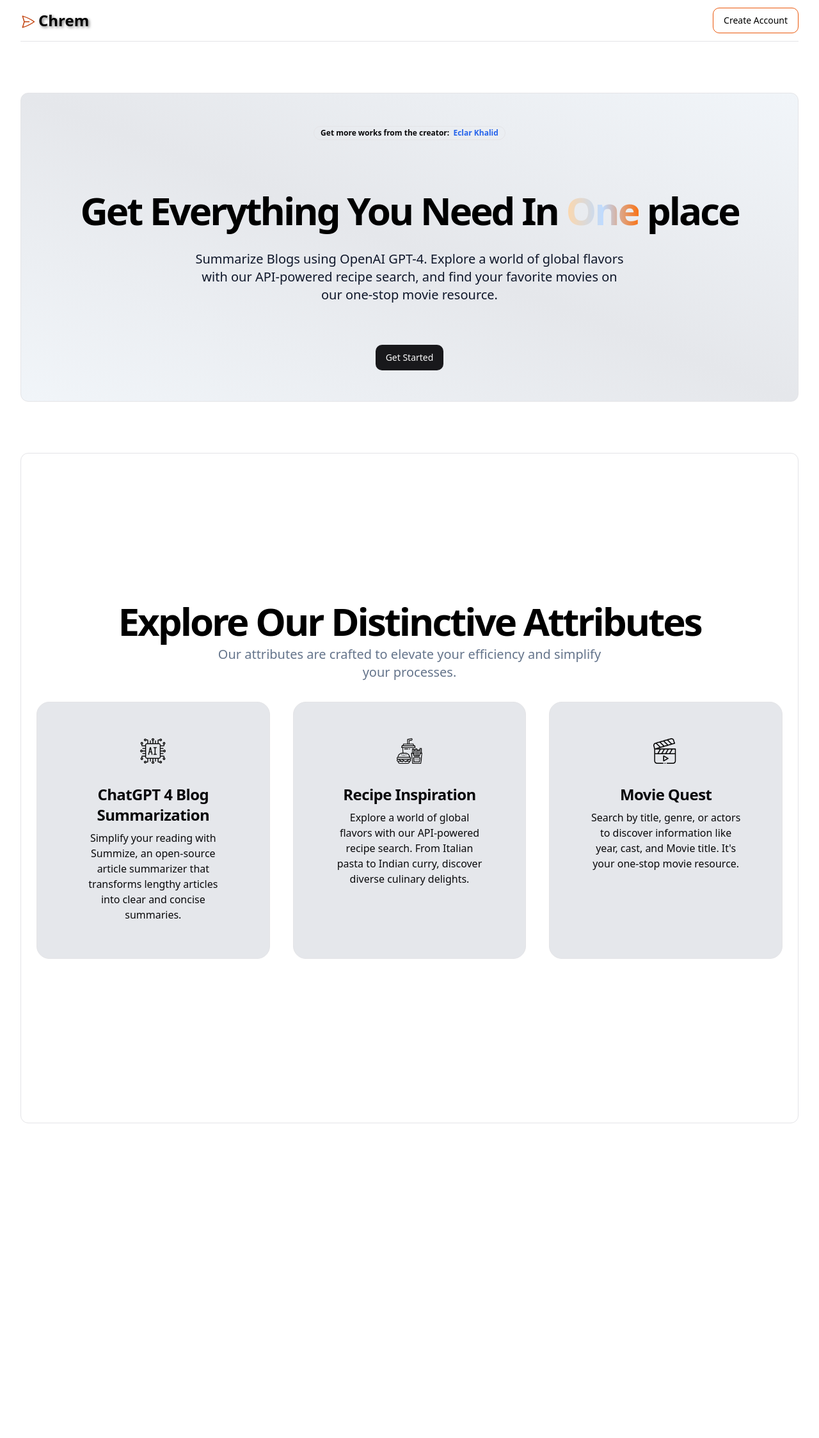
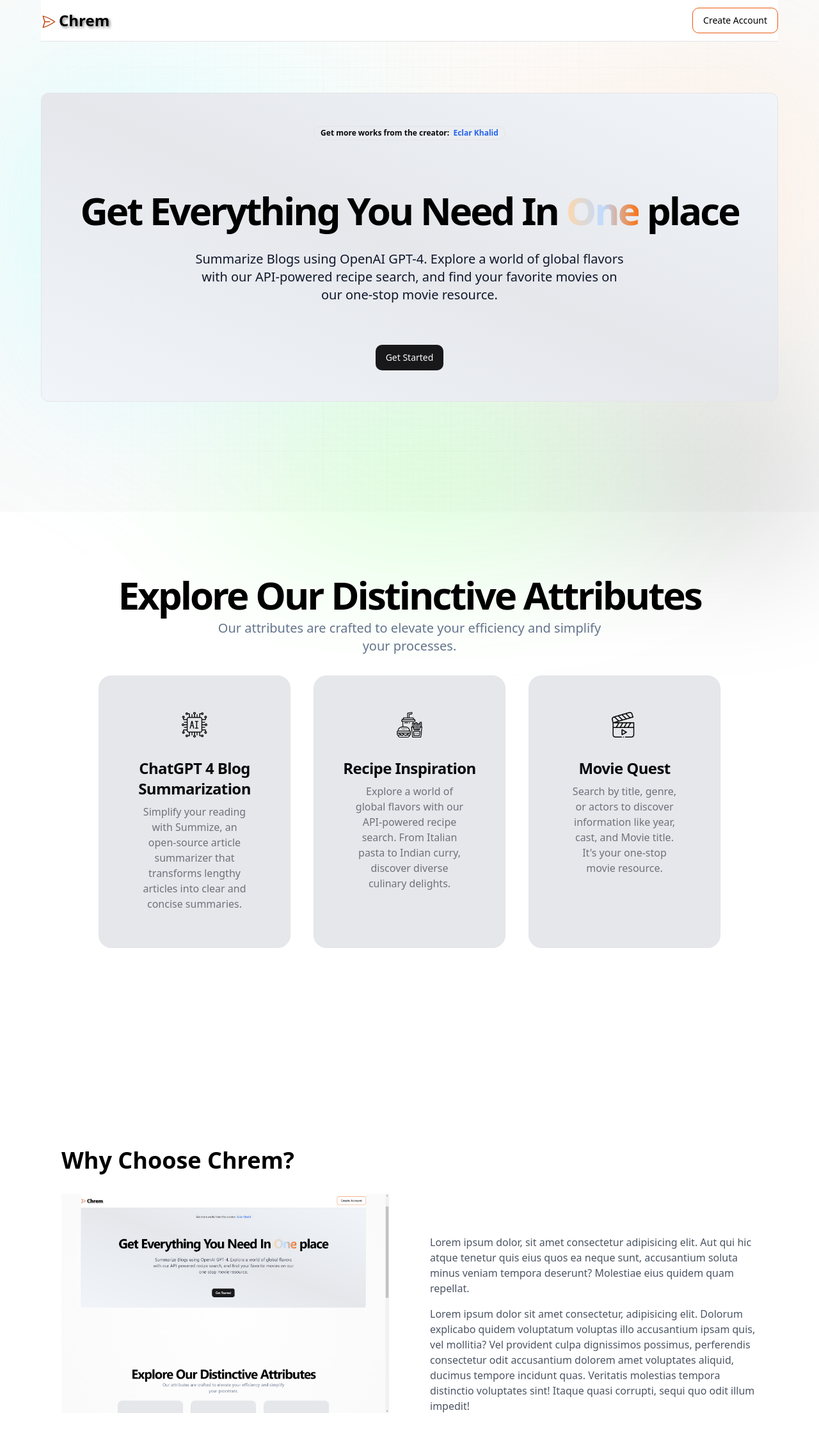
Before and after one commit to Eclarkhalid/chrem, a Next.js app: page / in a window 1280 px wide. Shown: the top 2248 px of the page at 64% size. Before the commit the page ends 1756 px from the top, so only its background shows below. Built offline with nearby package versions, Linux system fonts and the light colour scheme.

Commit message:
adding about page

```diff
--- /dev/null
+++ b/app/components/About.tsx
@@ -0,0 +1,45 @@
+import Image from "next/image";
+import banner from '../../assets/banner.png'
+
+const About = () => {
+  return <>
+    <section>
+      <div className="mx-auto max-w-screen-xl px-4 py-8 sm:px-6 sm:py-24 lg:px-8">
+        <div className="max-w-3xl">
+          <h2 className="text-3xl font-bold sm:text-4xl">
+            Why Choose Chrem?
+          </h2>
+        </div>
+
+        <div className="mt-8 grid grid-cols-1 gap-8 lg:grid-cols-2 lg:gap-16">
+          <div className="relative h-64 overflow-hidden sm:h-80 lg:h-full">
+            <Image src={banner} alt={"banner"} />
+          </div>
+
+          <div className="lg:py-16">
+            <article className="space-y-4 text-gray-600">
+              <p>
+                Lorem ipsum dolor, sit amet consectetur adipisicing elit. Aut qui
+                hic atque tenetur quis eius quos ea neque sunt, accusantium soluta
+                minus veniam tempora deserunt? Molestiae eius quidem quam repellat.
+              </p>
+
+              <p>
+                Lorem ipsum dolor sit amet consectetur, adipisicing elit. Dolorum
+                explicabo quidem voluptatum voluptas illo accusantium ipsam quis,
+                vel mollitia? Vel provident culpa dignissimos possimus, perferendis
+                consectetur odit accusantium dolorem amet voluptates aliquid,
+                ducimus tempore incidunt quas. Veritatis molestias tempora
+                distinctio voluptates sint! Itaque quasi corrupti, sequi quo odit
+                illum impedit!
+              </p>
+            </article>
+          </div>
+        </div>
+      </div>
+    </section>
+
+  </>;
+}
+
+export default About;
--- a/app/components/Features.tsx
+++ b/app/components/Features.tsx
@@ -18,14 +18,14 @@
                 </p>
                 <div className="flex justify-center flex-wrap gap-9 py-6">
                   {services.map((service) => (
-                    <Card key={service.label} className='flex-1 sm:w-[300px] sm:min-w-[300px] w-full rounded-[20px] shadow-3xl px-10 py-8 bg-gray-200'>
+                    <Card key={service.label} className='flex-1 sm:w-[300px] sm:min-w-[300px] w-full rounded-[20px] shadow-3xl px-10 py-8 bg-gray-200 hover:translate-y-2 transition-shadow'>
                       <CardHeader className=' flex justify-center items-center  rounded-full'>
                           <Image src={service.img} alt={service.label} width={40} height={40} className="font-bold" />
                       </CardHeader>
                       <CardTitle className="font-bold text-2xl my-2">
                         {service.label}
                       </CardTitle>
-                      <CardContent>
+                      <CardContent className=" text-zinc-500">
                         {service.subtext}
                       </CardContent>
                     </Card>
--- a/app/globals.css
+++ b/app/globals.css
@@ -13,6 +13,76 @@
 :root{
   height: 100%;
 }
+
+.main {
+  width: 100vw;
+  min-height: 100vh;
+  position: fixed;
+  display: flex;
+  justify-content: center;
+  padding: 120px 24px 160px 24px;
+  pointer-events: none;
+}
+
+.main:before {
+  background: radial-gradient(circle, rgba(2, 0, 36, 0) 0, #fafafa 100%);
+  position: absolute;
+  content: "";
+  z-index: 2;
+  width: 100%;
+  height: 100%;
+  top: 0;
+}
+
+.main:after {
+  content: "";
+  background-image: url("/assets/grid.svg");
+  z-index: 1;
+  position: absolute;
+  width: 100%;
+  height: 100%;
+  top: 0;
+  opacity: 0.4;
+  filter: invert(1);
+}
+
+.gradient {
+  height: fit-content;
+  z-index: 3;
+  width: 100%;
+  max-width: 1640px;
+  background-image: radial-gradient(
+      at 27% 37%,
+      hsla(215, 98%, 61%, 1) 0px,
+      transparent 0%
+    ),
+    radial-gradient(at 97% 21%, rgb(254, 168, 114) 0px, transparent 50%),
+    radial-gradient(at 52% 99%, rgb(74, 253, 58) 0px, transparent 50%),
+    radial-gradient(at 10% 29%, rgb(90, 252, 241) 0px, transparent 50%),
+    radial-gradient(at 97% 96%, rgb(0, 0, 0) 0px, transparent 50%),
+    radial-gradient(at 33% 50%, hsla(222, 67%, 73%, 1) 0px, transparent 50%),
+    radial-gradient(at 79% 53%, rgb(165, 225, 238) 0px, transparent 50%);
+  position: absolute;
+  content: "";
+  width: 100%;
+  height: 100%;
+  filter: blur(100px) saturate(150%);
+  top: 80px;
+  opacity: 0.15;
+}
+
+@media screen and (max-width: 640px) {
+  .main {
+    padding: 0;
+  }
+}
+
+/* Tailwind Styles */
+
+.app {
+  @apply relative z-10 flex justify-center items-center flex-col max-container mx-auto sm:px-16 px-6;
+}
+
 
 
 
--- a/app/layout.tsx
+++ b/app/layout.tsx
@@ -13,12 +13,15 @@
   return (
     <ClerkProvider>
       <html lang="en">
-        <body className='bg-background'>
-          <div className="max-container app">
-            {/* <Header /> */}
-            {children}
-            {/* <Footer /> */}
-          </div>
+        <body>
+          <main >
+            <div className='main'>
+              <div className="gradient" />
+            </div>
+            <div className="app">
+              {children}
+            </div>
+          </main>
         </body>
       </html>
     </ClerkProvider>
--- a/app/page.tsx
+++ b/app/page.tsx
@@ -2,6 +2,7 @@
 import Link from "next/link";
 import Hero from "./components/Hero";
 import Features from "./components/Features";
+import About from "./components/About";
 
 export default function Home() {
   return <>
@@ -21,8 +22,9 @@
       <Hero />
     </section>
 
-    <section className="w-full max-md:py-12 py-10 mx-auto border rounded-lg ">
+    <section >
     <Features />
     </section>
+    <About />
   </>
 }
```
Also changed, not shown: assets/banner.png (added), assets/grid.svg.
